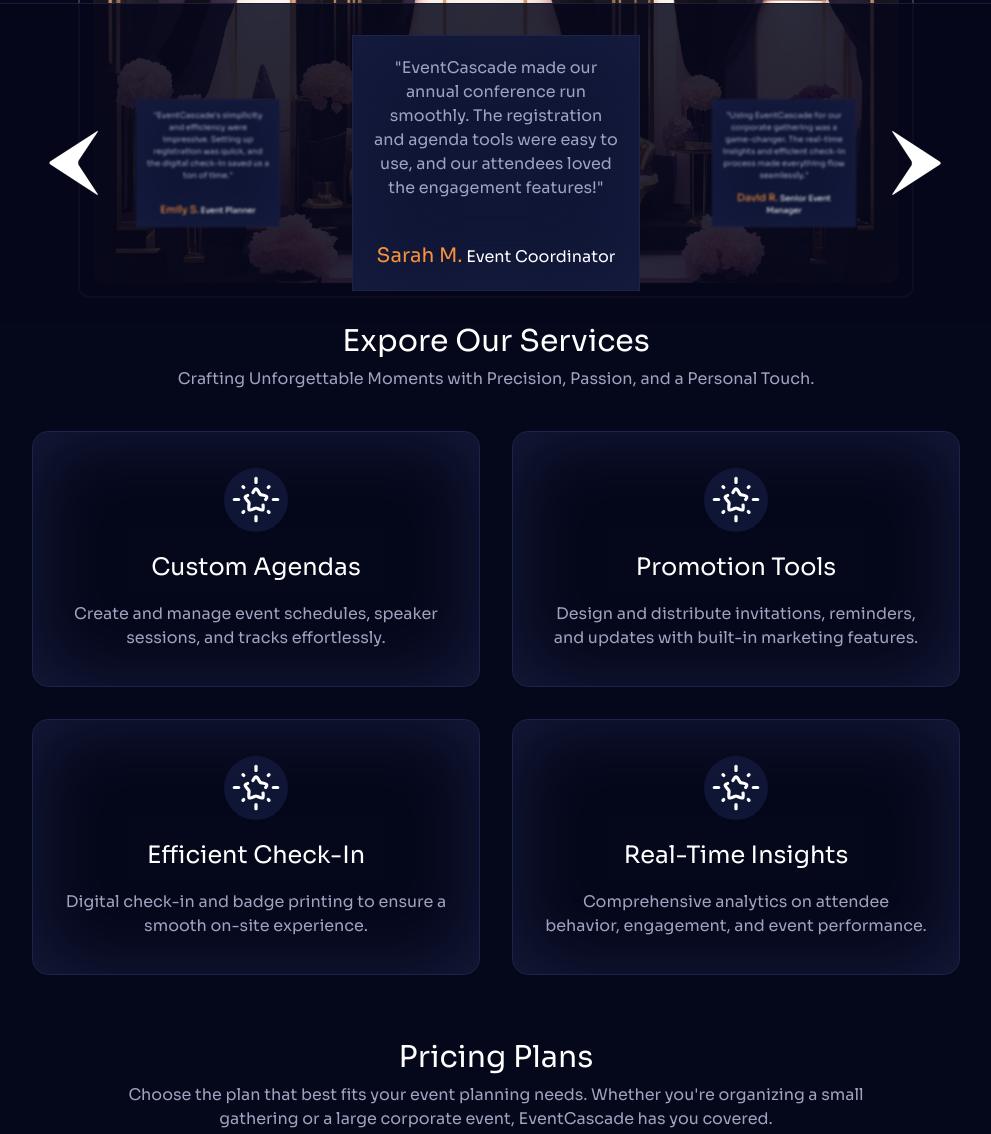
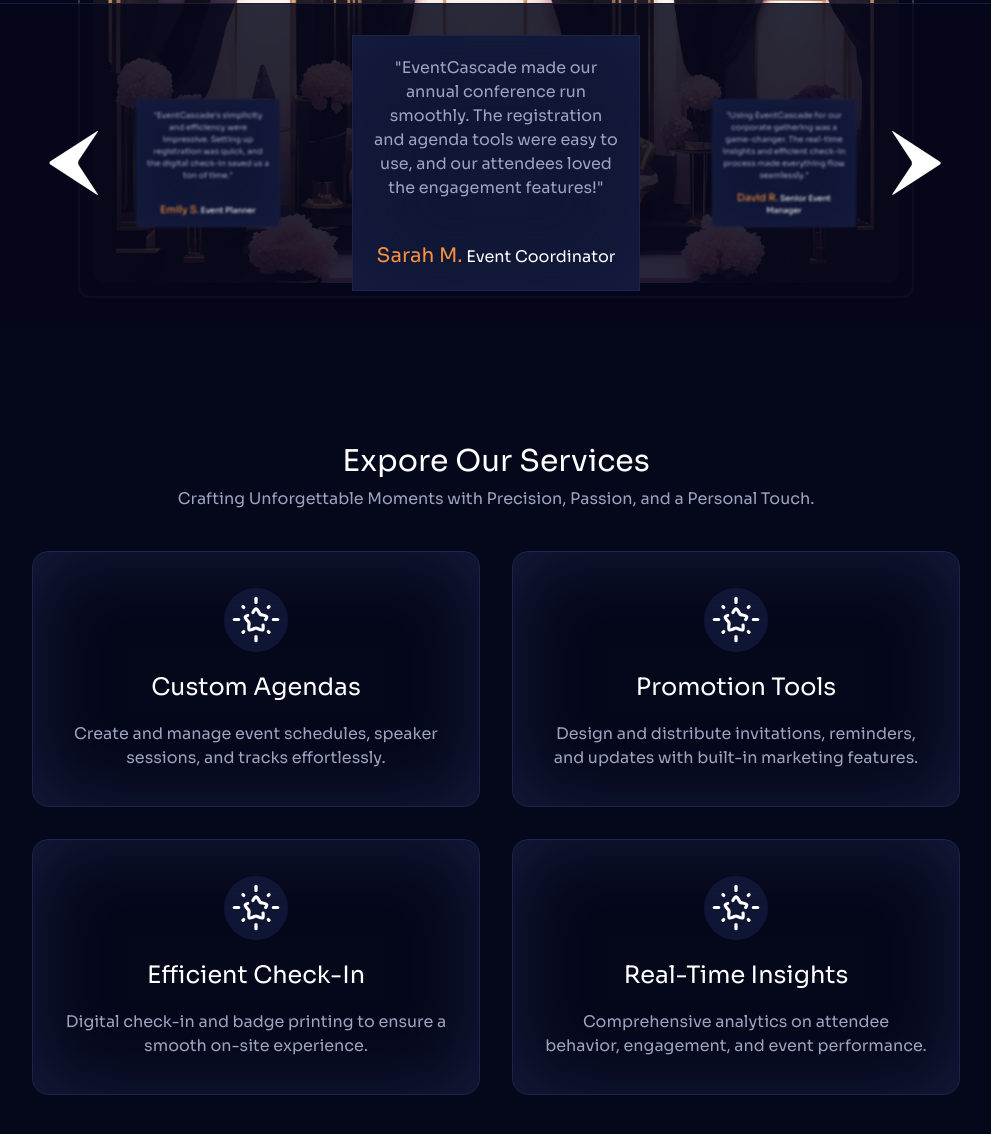
Before and after one commit to JasonCentral/event-cascade-website, an Astro site: page / in a window 1280 px wide. Shown: the part 577-1711 px from the top of the page, without its empty margins (144-1135 px from the left). Built offline with nearby package versions, Linux system fonts and the light colour scheme; Astro itself is replaced by a stand-in of ours.

Commit message:
make spacing more responsive

```diff
--- a/src/components/features/Features.astro
+++ b/src/components/features/Features.astro
@@ -11,7 +11,7 @@ const sectionDescription =
 
 <section
   id="features"
-  class="flex w-full flex-col 2xl:mx-auto 2xl:flex-row 2xl:items-center 2xl:justify-between"
+  class="mt-section flex w-full flex-col 2xl:mx-auto 2xl:flex-row 2xl:items-center 2xl:justify-between"
 >
   <SectionHeader
     title={sectionTitle}
--- a/src/components/plans/Plans.astro
+++ b/src/components/plans/Plans.astro
@@ -10,7 +10,7 @@ const sectionDescription =
   "Choose the plan that best fits your event planning needs. Whether you're organizing a small gathering or a large corporate event, EventCascade has you covered.";
 ---
 
-<section id="pricing" class="mt-16 flex flex-col items-center">
+<section id="pricing" class="mt-section flex flex-col items-center">
   <SectionHeader title={sectionTitle} description={sectionDescription} />
   <TimePeriodToggle />
 
--- a/src/components/questions/Questions.astro
+++ b/src/components/questions/Questions.astro
@@ -8,7 +8,7 @@ import AnswerCard from "./AnswerCard.astro";
 const title = "Frequently Asked Questions";
 ---
 
-<section class="2xl:flex 2xl:flex-row" id="faq">
+<section class="mt-section 2xl:flex 2xl:flex-row" id="faq">
   <div class="2xl:basis-[30%]">
     <SectionHeader
       title={title}
--- a/src/styles/global.css
+++ b/src/styles/global.css
@@ -11,6 +11,20 @@
     --color-accent: 249 145 59;
     --color-border: 28 36 76;
     --color-highlight: 23 29 63;
+
+    --section-spacing: 2rem;
+  }
+
+  @media only screen and (min-width: 768px) {
+    :root {
+      --section-spacing: 5rem;
+    }
+  }
+
+  @media only screen and (min-width: 1280px) {
+    :root {
+      --section-spacing: 7.5rem;
+    }
   }
 }
 
--- a/tailwind.config.mjs
+++ b/tailwind.config.mjs
@@ -24,6 +24,11 @@ export default {
       xl: "1280px",
       "2xl": "1536px",
     },
+    extend: {
+      spacing: {
+        section: "var(--section-spacing)",
+      },
+    },
   },
   plugins: [],
 };
```
